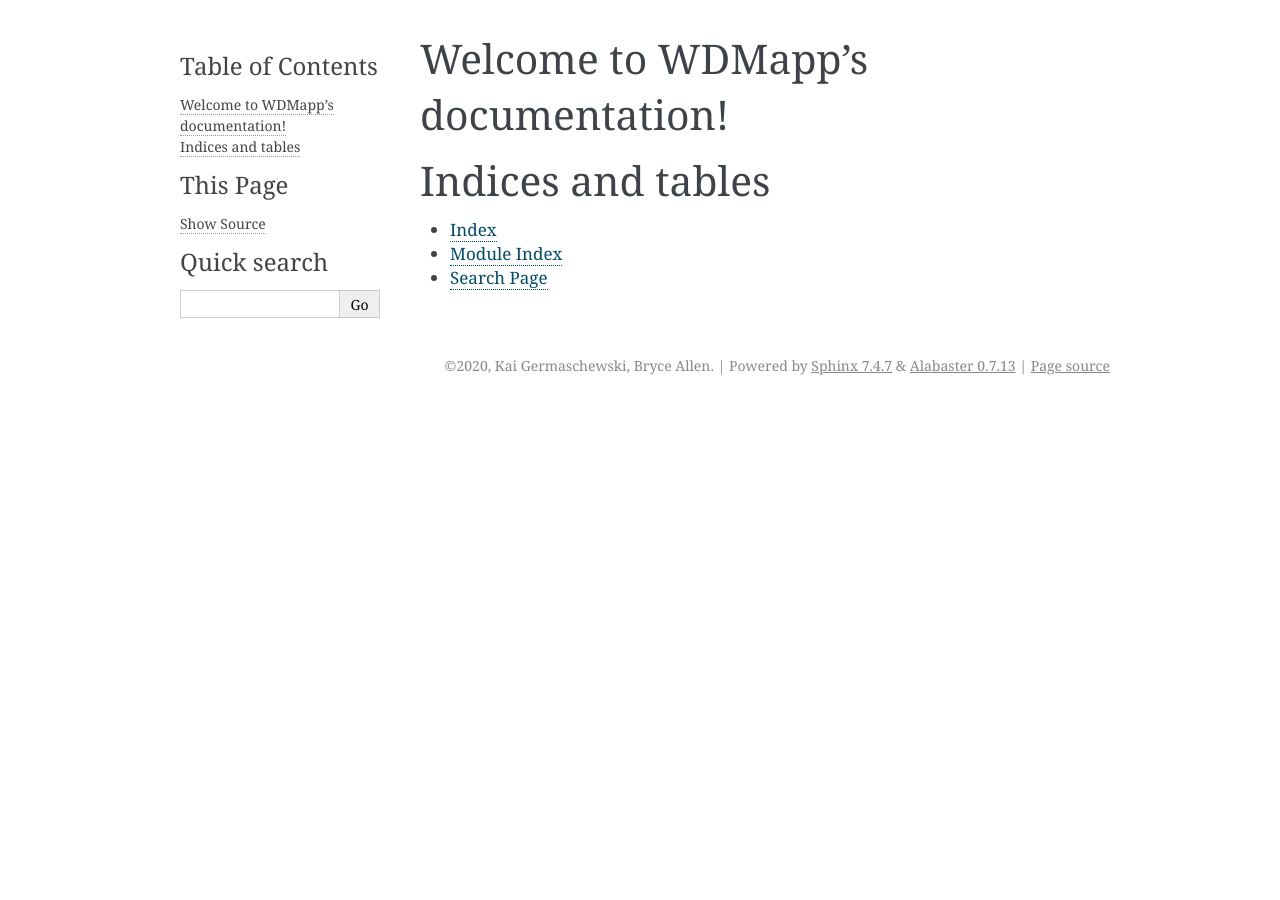
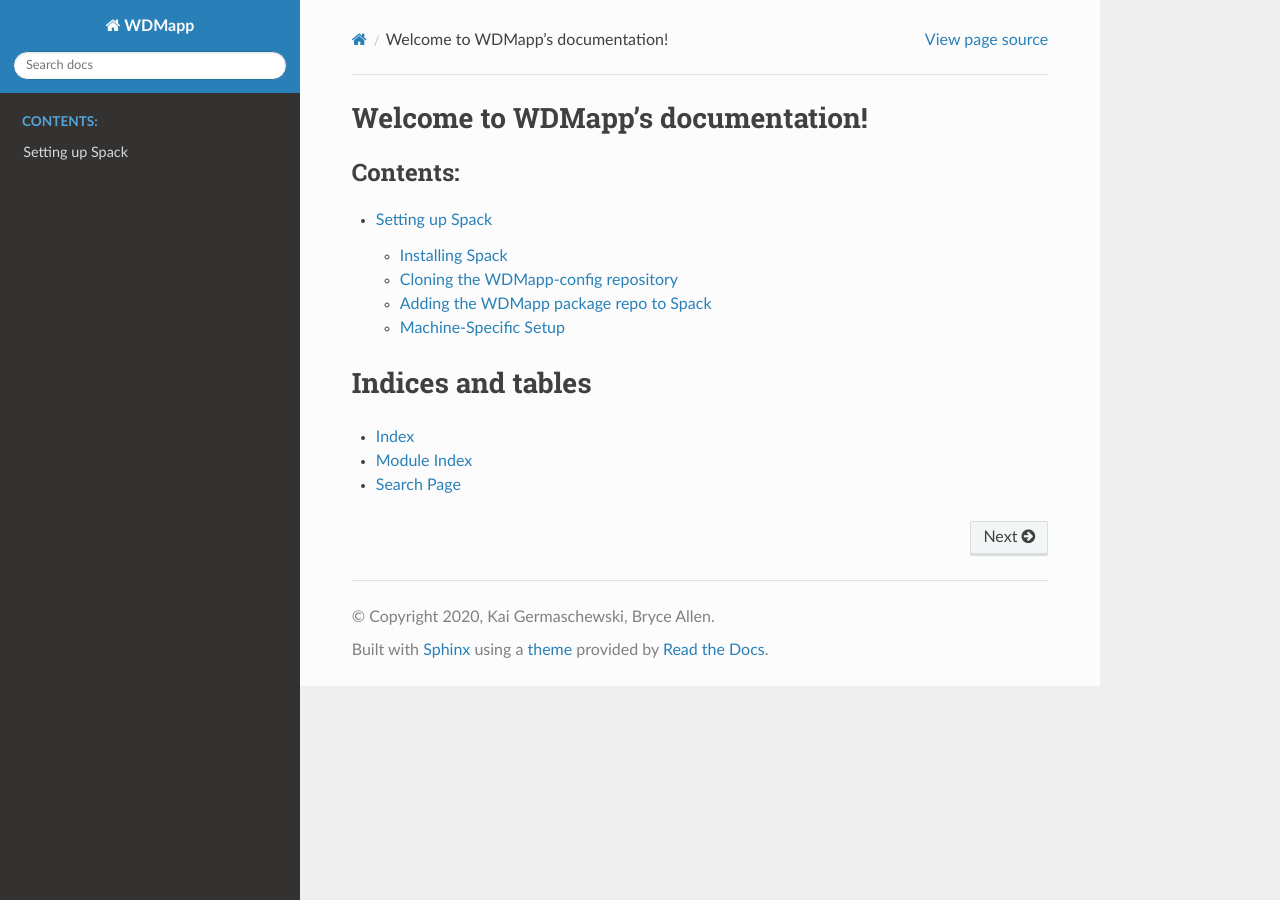
Before and after one commit to wdmapp/wdmapp-config, a Sphinx documentation site: the page built from docs/index.rst, in a window 1280 px wide. Built offline with Sphinx 7.4.7 and the Read the Docs theme 2.0.0, drawn with Linux system fonts in a browser that asks for light colours; some of the changed lines change nothing that is shown.

Commit message:
docs: summit

```diff
--- a/docs/conf.py
+++ b/docs/conf.py
@@ -28,6 +28,8 @@
 # extensions coming with Sphinx (named 'sphinx.ext.*') or your custom
 # ones.
 extensions = [
+    'sphinx.ext.todo',
+    'sphinx.ext.mathjax',
 ]
 
 # Add any paths that contain templates here, relative to this directory.
@@ -44,9 +46,11 @@
 # The theme to use for HTML and HTML Help pages.  See the documentation for
 # a list of builtin themes.
 #
-html_theme = 'alabaster'
+html_theme = 'sphinx_rtd_theme'
 
 # Add any paths that contain custom static files (such as style sheets) here,
 # relative to this directory. They are copied after the builtin static files,
 # so a file named "default.css" will overwrite the builtin "default.css".
 html_static_path = ['_static']
+
+todo_include_todos = True
--- a/docs/index.rst
+++ b/docs/index.rst
@@ -10,6 +10,7 @@
    :maxdepth: 2
    :caption: Contents:
 
+   spack/setup
 
 
 Indices and tables
--- /dev/null
+++ b/docs/spack/setup.rst
@@ -0,0 +1,84 @@
+
+Setting up Spack
+*****************
+
+Setting up Spack on a given machine should be a one-time process, and
+ideally shouldn't be specific to the codes you're planning to build.
+
+.. note::
+
+   In practice you might want to set up multiple compilers etc, and
+   then have certain projects build using some specific compiler, and
+   so on. Spack allows you to specify details like this when
+   installating a package, but it might be useful to use Spack
+   environments so that you don't have to remember to keep specifying
+   those details over and over again.
+
+Installing Spack
+======================
+
+Follow the instructions from the `Spack Documentation
+<http://https://spack.readthedocs.io/en/latest/getting_started.html/>`_.
+
+.. code-block:: sh
+
+   $ git clone https://github.com/spack/spack.git
+
+Enable shell support for Spack.
+
+.. code-block:: sh
+
+  # For bash/zsh users
+  $ export SPACK_ROOT=/path/to/spack
+  $ . $SPACK_ROOT/share/spack/setup-env.sh
+
+  # For tcsh or csh users (note you must set SPACK_ROOT)
+  $ setenv SPACK_ROOT /path/to/spack
+  $ source $SPACK_ROOT/share/spack/setup-env.csh
+
+Cloning the WDMapp-config repository
+=====================================
+
+Just clone the repository from `github
+<https://github.com/wdmapp/wdmapp-config/>`_ to the same machine that
+you just set up Spack on.
+
+.. code-block:: sh
+
+   $ git clone https://github.com/wdmapp/wdmapp-config
+
+
+
+Adding the WDMapp package repo to Spack
+=============================================
+
+This will let Spack search the WDMapp repository for packages that
+aren't found in its builtin package repository.
+
+.. code-block:: sh
+
+  $ spack repo add path/to/wdmapp-config/spack/wdmapp
+  ==> Added repo with namespace 'wdmapp'.
+
+.. note::
+
+  To update the wdmapp package repository to the latest, just run ``git
+  pull`` in the directory where you cloned ``wdmapp-config/``.
+
+Machine-Specific Setup
+======================
+
+Summit
+---------------------
+
+Copy a basic setup for Spack on Summit from the `wdmapp-config
+<https://github.com/wdmapp/wdmapp-config/>`_ repository.
+
+.. code-block:: sh
+
+  $ mkdir -p ~/.spack/linux
+  $ cp path/to/wdmapp-config/spack/configs/summit/* ~/.spack/linux/
+
+.. warning::
+   This will overwrite an existing Spack configuration, so be careful
+   if you've previously set Spack up.
```
Also changed, not shown: 3 other files.
